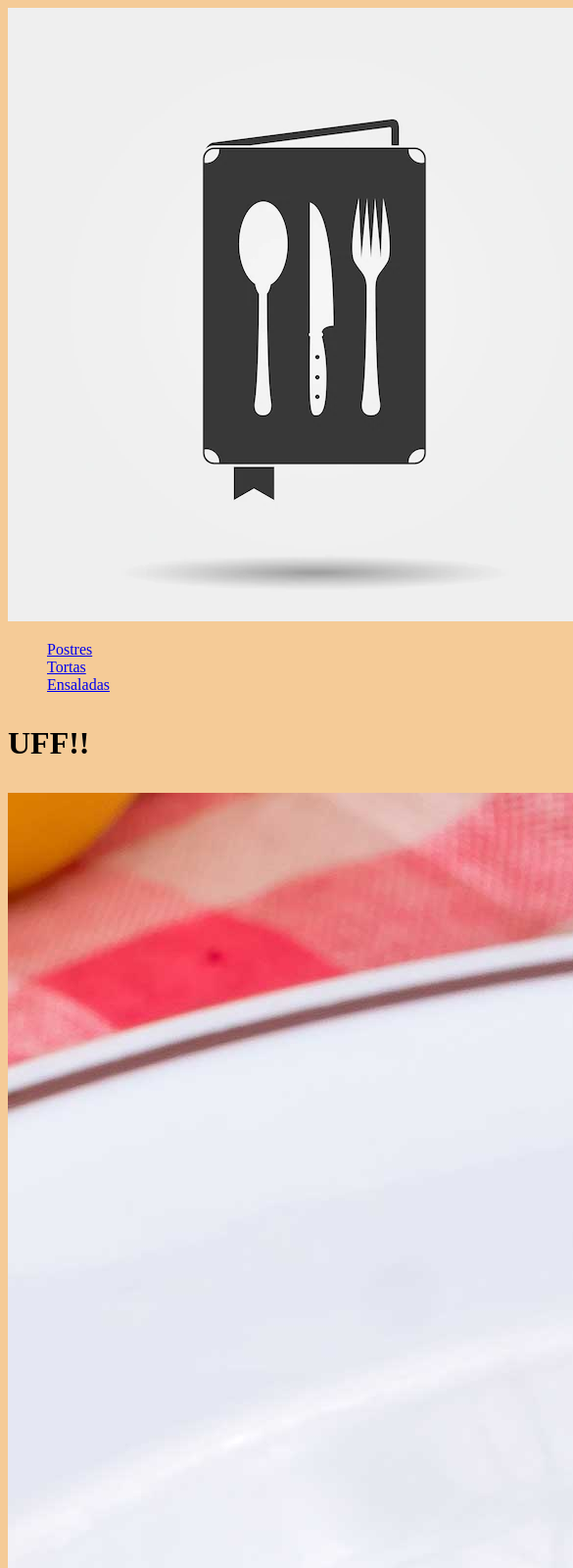
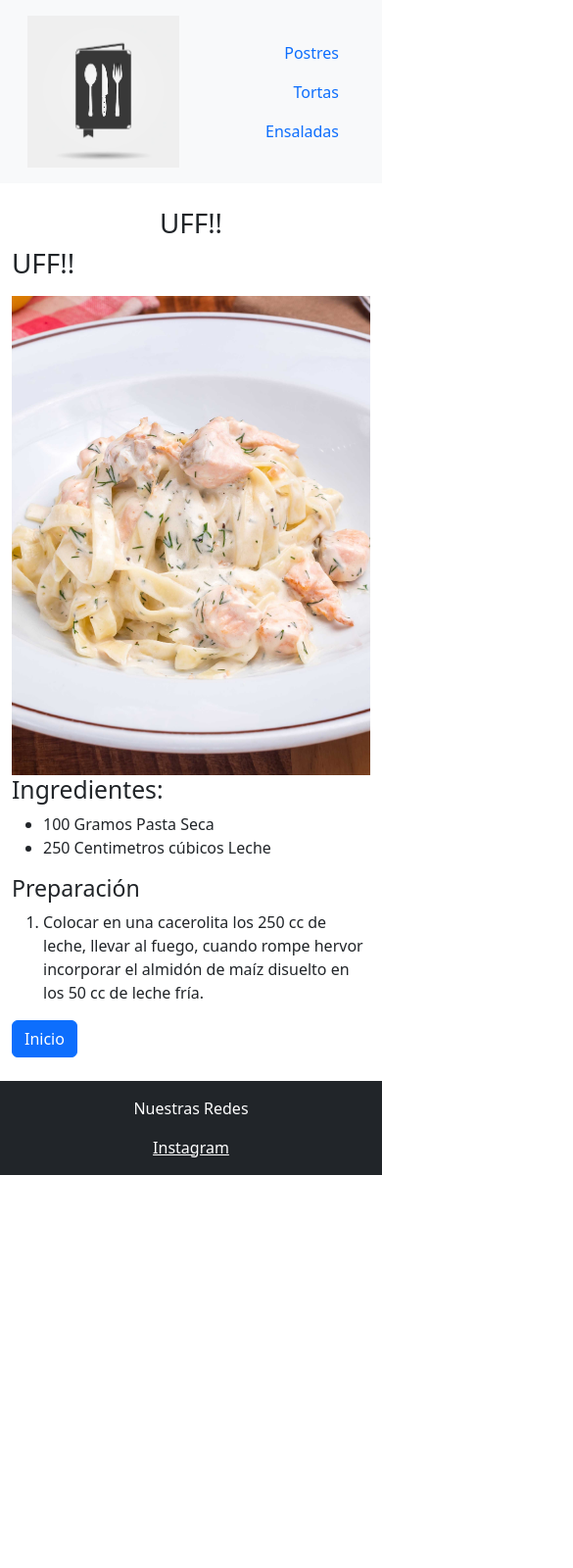
Before and after one commit to JavierMartire/PreEntregable2-JavierMartire, a website: page Entregable.html/Pastas.html in a window 390 px wide. Shown: the top 1600 px of the page at 98% size, 585 px wide, since content can reach past the window. After the commit the page ends 1199 px from the top, so only its background shows below. Drawn offline with nearby package versions, Linux system fonts and the light colour scheme; files that its build step writes are made by us from their sources.

Commit message:
termine de practicar

```diff
--- a/Entregable.html/Pastas.html
+++ b/Entregable.html/Pastas.html
@@ -1,65 +1,60 @@
 <!DOCTYPE html>
 <html lang="en">
 <head>
-        <link rel="stylesheet" href="Estilos.css">
     <meta charset="UTF-8">
     <meta name="viewport" content="width=device-width, initial-scale=1.0">
     <title>RecetasJM</title>
-       <section>
-           <img src="../imagenes/logo-proyecto.webp"
-        alt="logo-proyecto"> <!--este el el logo-->
-        <ul>
+    <link href="https://cdn.jsdelivr.net/npm/bootstrap@5.3.2/dist/css/bootstrap.min.css" rel="stylesheet" integrity="sha384-T3c6CoIi6uLrA9TneNEoa7RxnatzjcDSCmG1MXxSR1GAsXEV/Dwwykc2MPK8M2HN" crossorigin="anonymous">
+    <link rel="stylesheet" href="Estilos.css">
+</head>
+<body>
+    <header class="bg-body-tertiary p-3">
+        <div class="container">
+            <div class="row align-items-center">
+                <div class="col-md-3 col-6">
+                    <img src="../imagenes/logo-proyecto.webp" alt="logo-proyecto" class="img-fluid">
+                </div>
+                <div class="col-md-9 col-6">
+                    <ul class="nav justify-content-end">
+                        <li class="nav-item"><a class="nav-link" href="Postres.html">Postres</a></li>
+                        <li class="nav-item"><a class="nav-link" href="Tortas.html">Tortas</a></li>
+                        <li class="nav-item"><a class="nav-link" href="Ensaladas.html">Ensaladas</a></li>
+                    </ul>
+                </div>
+            </div>
+        </div>
+    </header>
 
-            <li><a href="Postres.html">Postres</a></li>
-            <li><a href="Tortas.html">Tortas</a></li>
-            <li><a href="Ensaladas.html">Ensaladas</a></li>
-        </ul>
-        </section><!--zona navegable en nuestro header-->
-
-    </head>
-
+    <div class="container mt-4">
+        <h1 class="text-center">UFF!!</h1>
 <body>
         <h1>
             <p>UFF!!</p>
         </h1>
         <main>
-                    <section>
-            <img src="../imagenes/Spaguetti-con-salsa-blanca.jpg" alt="Spaguetti-con-salsa-blanca">
+            <section class="mb-4">
+                <img src="../imagenes/Spaguetti-con-salsa-blanca.jpg" alt="Spaguetti-con-salsa-blanca" class="img-fluid">
                 <h2>Ingredientes:</h2>
                 <ul>
                     <li>100 Gramos Pasta Seca</li>
                     <li>250 Centimetros cúbicos Leche</li>
-                <li>1 Cucharada grande Almidón De Maíz</li>
-                <li>27 Gramos BOOST Sin sabor</li>
-                <li>1 Pizca Sal</li>
-                <li>1 Pizca Pimienta</li>
-                <li>1 Pizca Nuez Moscada</li>
-                <li>1 Porción Queso Provolone</li>
-
+                    <!-- ... (otros elementos) -->
                 </ul>
-            <h3>Preparacion</h3>
+                <h3>Preparación</h3>
                 <ol>
                     <li>Colocar en una cacerolita los 250 cc de leche, llevar al fuego, cuando rompe hervor incorporar el almidón de maíz disuelto en los 50 cc de leche fría.</li>
-                <li> Mezclar y cocinar hasta que espese. Condimentar con sal, pimienta y nuez moscada. Retirar del fuego.</li>
-                <li>Disolver los 27,5g de BOOST Sin sabor en 100 cc de leche tibia y agregar a la salsa blanca batiendo enérgicamente.</li>
-                <li>Volcar sobre la pasta cocida. Coronar con queso provolone rallado.</li>
-                <li>Tip: Reservá 1 porción de cualquier otra salsa y justo antes de servirla agregale 3 cucharadas soperas (27,5g) de BOOST Sin sabor diluido en caldo, agua o leche</li>
-
+                    <!-- ... (otros pasos) -->
                 </ol>
-            <a href="index.html">Inicio</a>
+                <a href="index.html" class="btn btn-primary">Inicio</a>
             </section>
         </main>
+    </div>
 
-
-
-        <footer>
-            <p>Nuestas Redes</p>
-            <a href="https://www.instagram.com/javimartire/">instagram</a>
+    <footer class="bg-dark text-white text-center py-3">
+        <p>Nuestras Redes</p>
+        <a href="https://www.instagram.com/javimartire/" class="text-white">Instagram</a>
     </footer>
 
-
-
-
-
+    <script src="https://cdn.jsdelivr.net/npm/bootstrap@5.3.2/dist/js/bootstrap.bundle.min.js" integrity="sha384-C6RzsynM9kWDrMNeT87bh95OGNyZPhcTNXj1NW7RuBCsyN/o0jlpcV8Qyq46cDfL" crossorigin="anonymous"></script>
 </body>
 </html>
```
Also changed, not shown: Entregable.html/index.html (deleted, +0 -53 lines), Entregable.html/Estilos.css (deleted), css/Estilos.css, scss/style.scss (deleted), 2 other files. Lines whose indentation alone changed are shown as unchanged.
